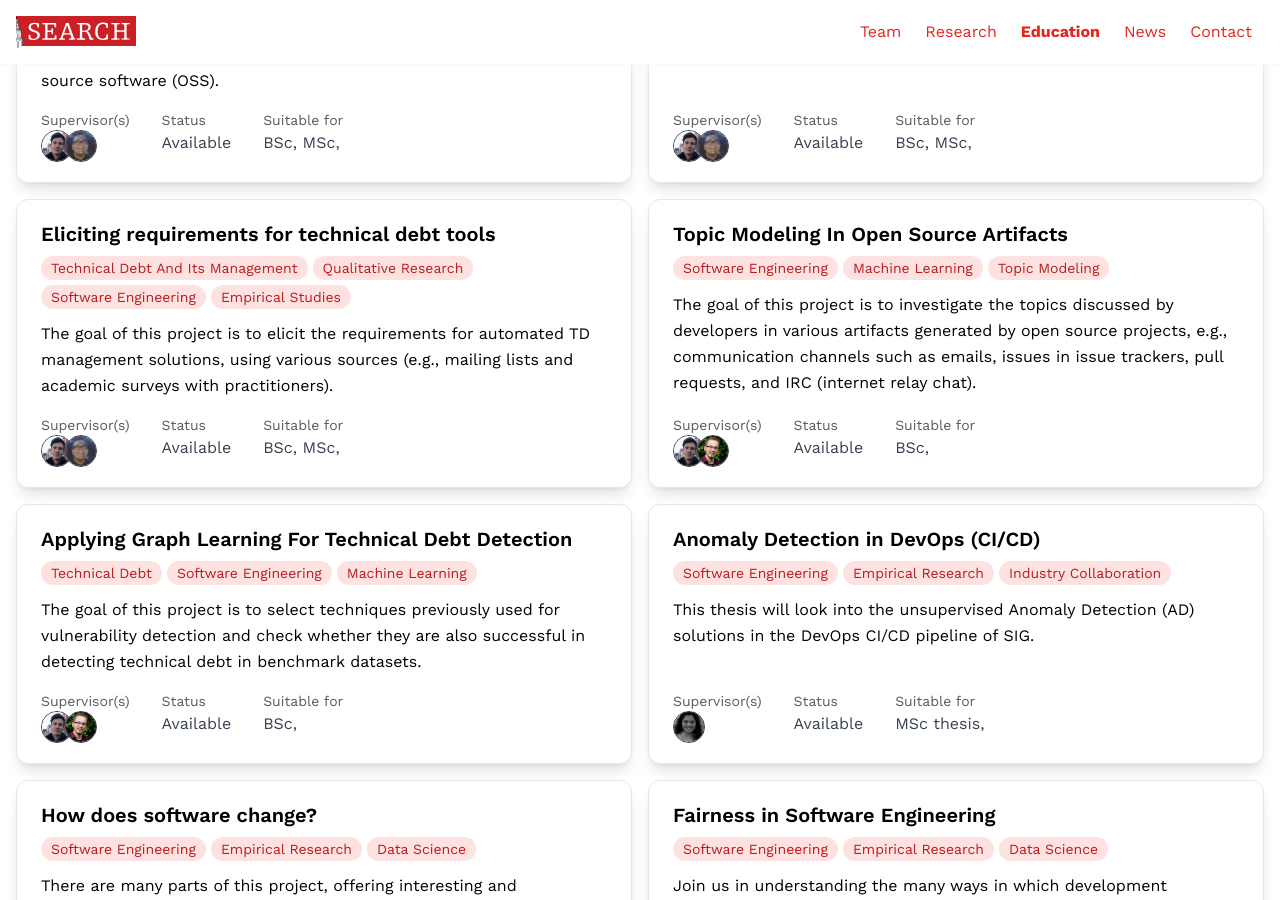
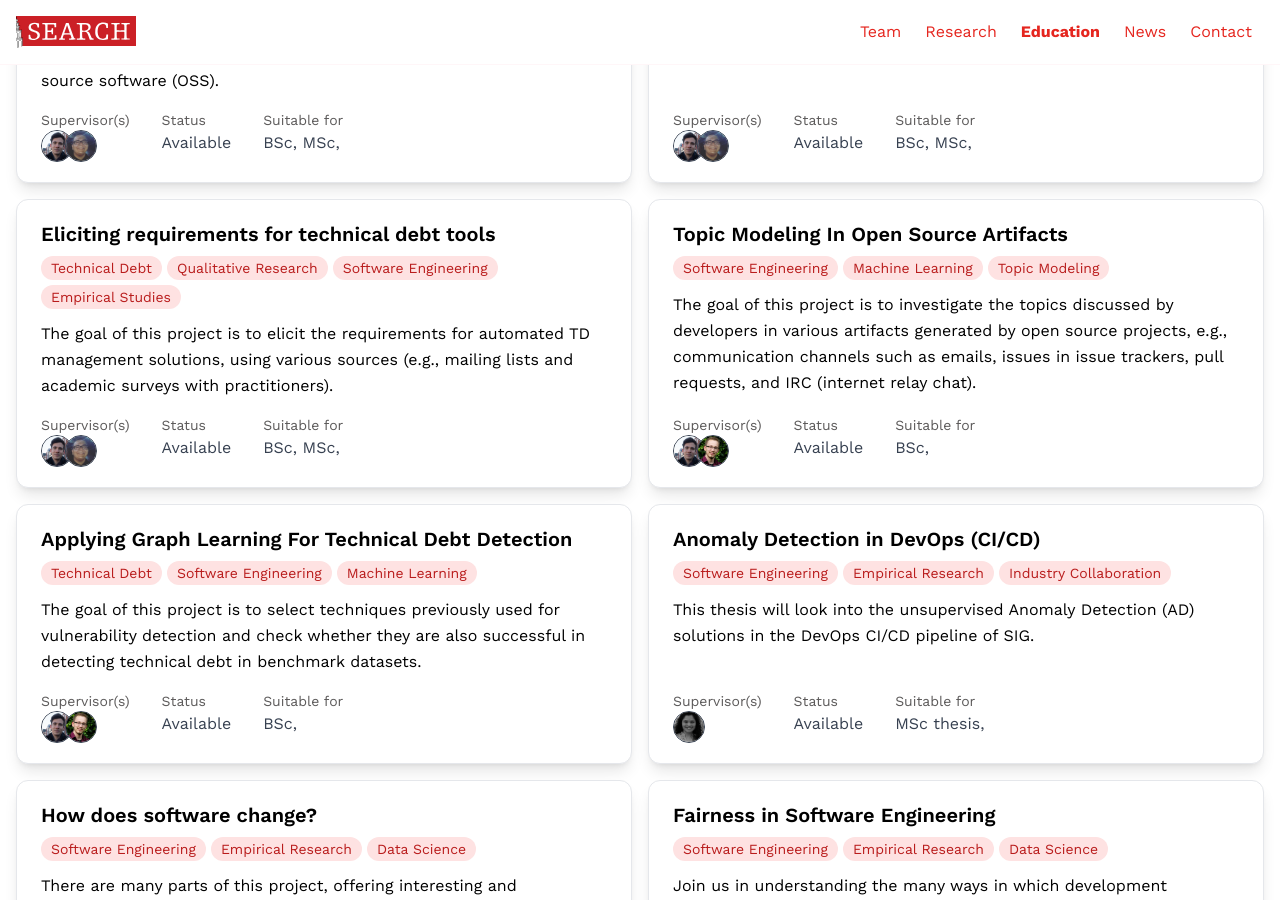
Before and after one commit to search-rug/search-rug.github.io, a Jekyll site: the page built from education.md, in a window 1280 px wide and 900 px high, scrolled down 1322 px. Built offline with Jekyll 4.4.1, drawn with Linux system fonts in a browser that asks for light colours; nearby versions of some CDN libraries; some web fonts are replaced.

Commit message:
Update project keyword.

```diff
--- a/_sprojects/feitosa-6.md
+++ b/_sprojects/feitosa-6.md
@@ -4,7 +4,7 @@ status: "Available"
 category: Software & Architecture Analytics Projects 2023-24
 is_group: false
 keywords:
-- technical debt and its management
+- technical debt
 - qualitative research
 - software engineering
 - empirical studies
```
